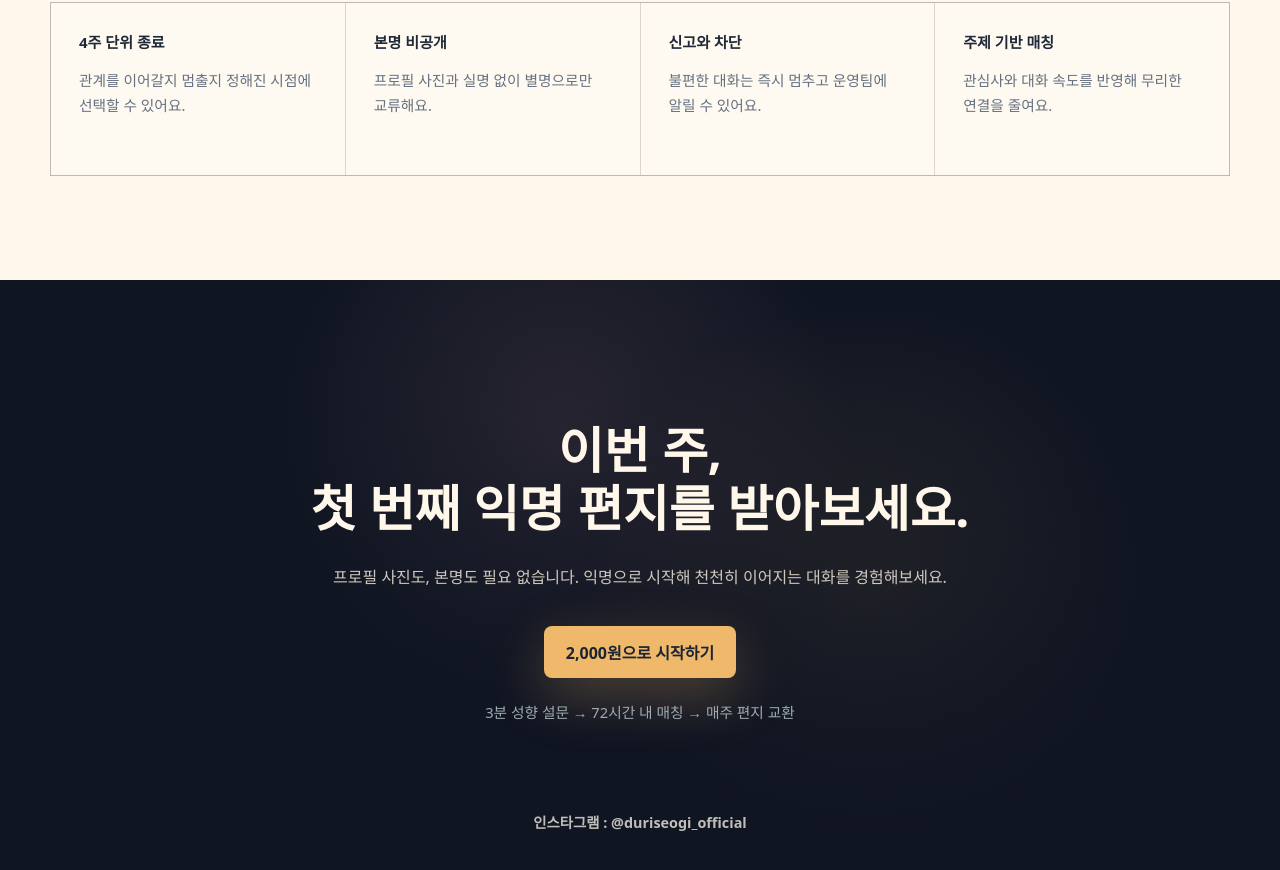
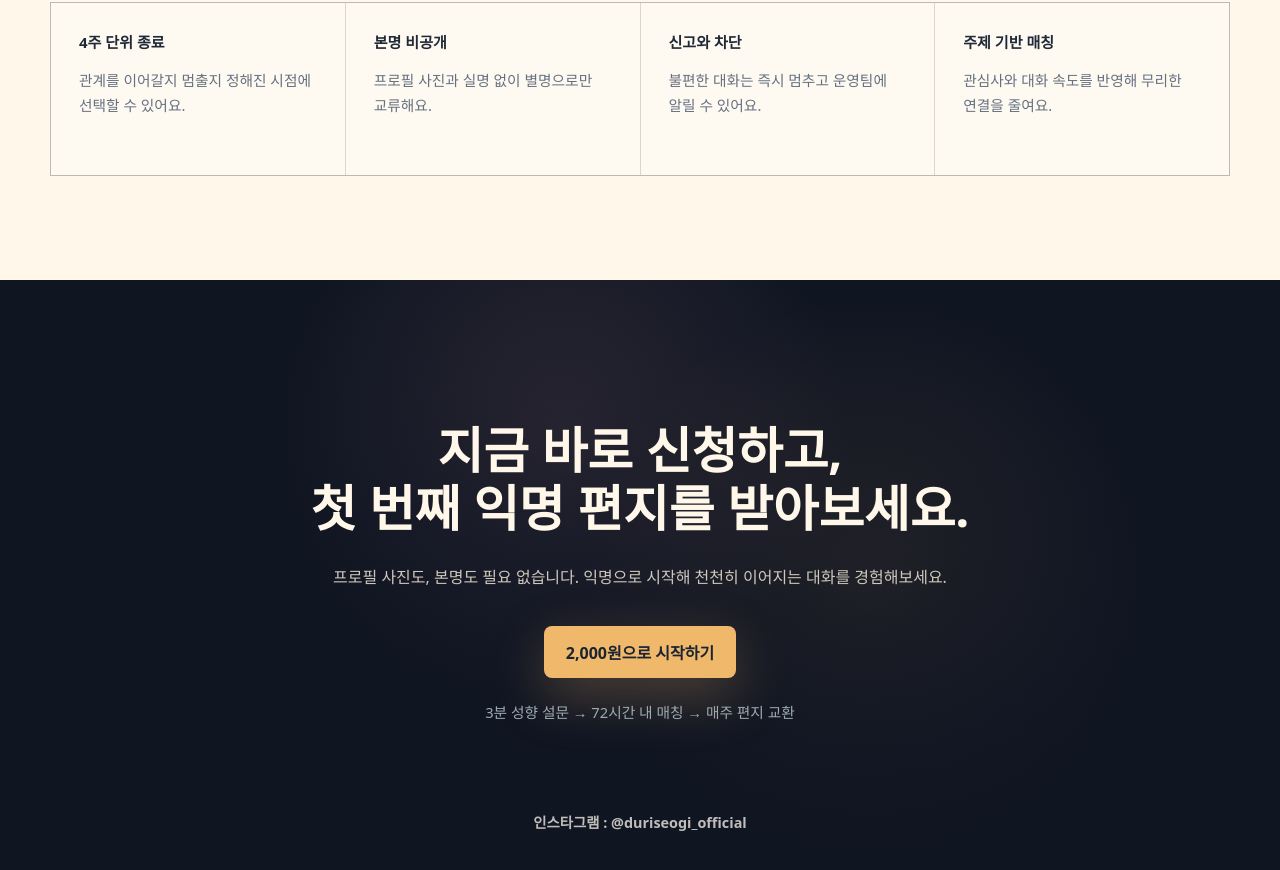
Before and after one commit to iryan1030/duriseogi_B, a website: page index.html in a window 1280 px wide. Shown: the part 4725-5595 px from the top of the page. Drawn offline with Linux system fonts and the light colour scheme; no server answers; a web font is replaced by a local one.

Commit message:
Update final CTA headline

```diff
--- a/index.html
+++ b/index.html
@@ -1354,7 +1354,7 @@
 
     <section class="final-cta" id="cta">
       <div class="final-cta-inner">
-        <h2>이번 주,<br />첫 번째 익명 편지를 받아보세요.</h2>
+        <h2>지금 바로 신청하고,<br />첫 번째 익명 편지를 받아보세요.</h2>
         <p>프로필 사진도, 본명도 필요 없습니다. 익명으로 시작해 천천히 이어지는 대화를 경험해보세요.</p>
         <a class="cta" href="#lead" data-open-lead>2,000원으로 시작하기</a>
         <div class="process">
```
